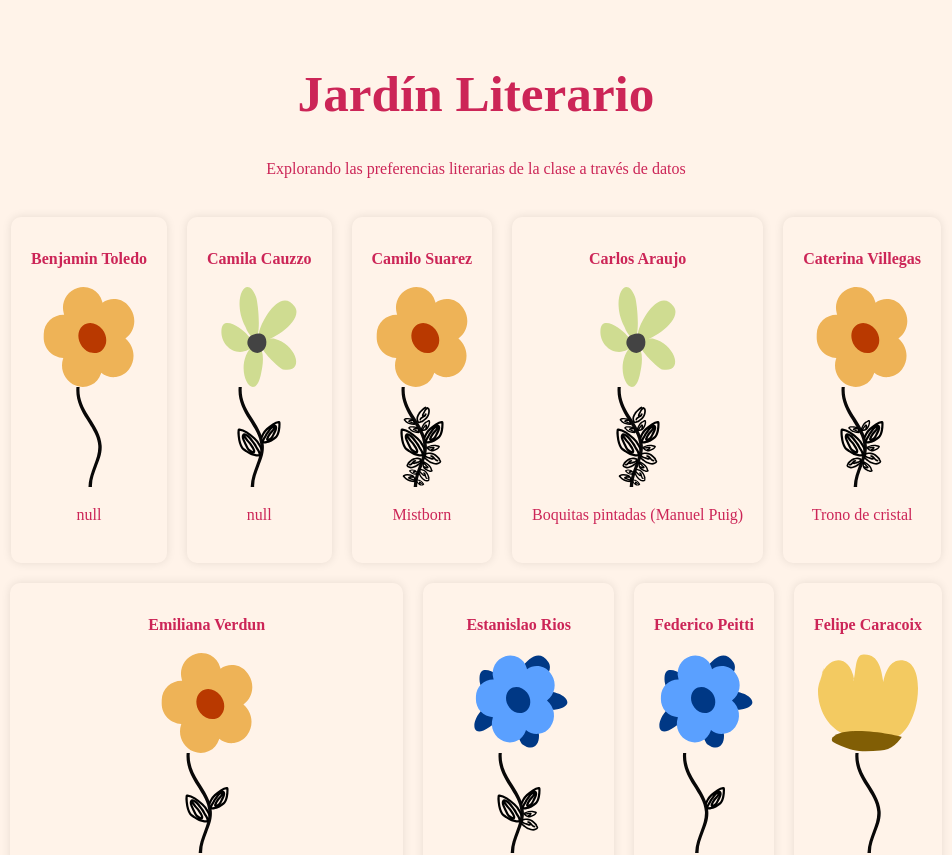
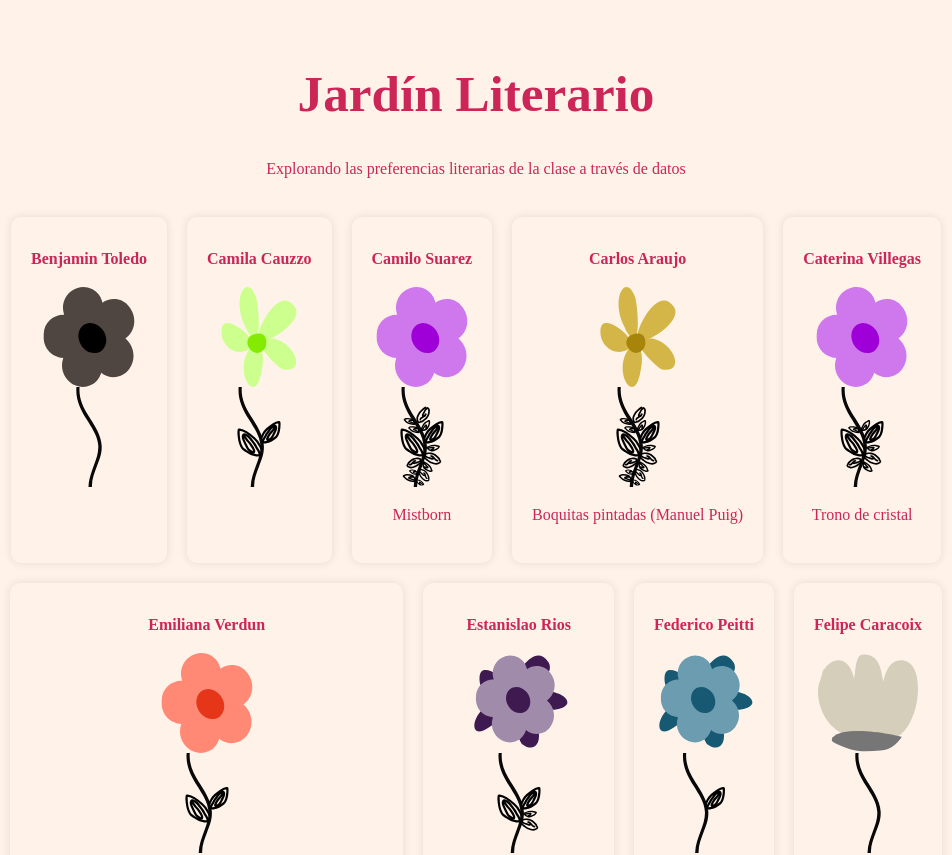
Before and after one commit to valenvv/dataviz-creativa, a Svelte app: page / in a window 1280 px wide. Shown: the top 855 px of the page, without its empty margins (164-1116 px from the left). Built offline with nearby package versions, Linux system fonts and the light colour scheme.

Commit message:
Flores x color final, modificaciones csv, null de libro fav

```diff
--- a/src/App.svelte
+++ b/src/App.svelte
@@ -10,9 +10,9 @@
       "Filosofía", "Realismo mágico", "Ficción", "Biografías", "Non Fiction"
     ])
     .range([
-      "#000000", "#83EA00", "#9F00D7", "#A7850B", "#E53619", "#3F1A51", "#175873",
-      "#767676", "#004DB6", "#B16262", "#6B2B07", "#00B554", "#FF5569",
-      "#FECE2E", "#FD6E2A", "#17FAC3", "#9D2229", "#6ED6FD"
+      ["#000000","#4F4641"], ["#83EA00","#CDFF8E"],["#9F00D7","#CF78ED"], ["#A7850B","#D4B648"], ["#E53619","#FF8975"], ["#3F1A51","#A08CAA"], ["#175873","#6B9CB0"],
+      ["#767676","#D4CEBA"], ["#004DB6","#5BA1FF"], ["#B16262","#E19C9C"], ["#6B2B07","#BD7F5B"], ["#00B554","#00FF77"], ["#FF586C","#F8C3C1"],
+      ["#FECE2E","#FFE695"], ["#FD6E2A","FFAB84"], ["#FF0099","#FF97D5"], ["#9D2229","#DC7B80"], ["#6ED6FD","#C5EFFF"]
     ])
 
   /* SVGs de tallos */
@@ -56,6 +56,10 @@
   })
 
   // Función para cambiar el color del SVG
+  function cambiarColor(genero) {
+    return colorGenero(genero);
+  }
+
 
 </script>
 
@@ -73,19 +77,71 @@
       <div class="elemento">
         <p class="nombre">{item.Nombre}</p>
         {#if obtenerSVGFlor(item.Motivacion)}
-          <object data="{obtenerSVGFlor(item.Motivacion, item.Genero)}" type="image/svg+xml" width="100" height="100" aria-label="Flor SVG">
-            <img src="{obtenerSVGFlor(item.Motivacion, item.Genero)}" alt="SVG Flor" />
-          </object>
+          {#if item.Motivacion == "Aprendizaje"}
+            <svg width="100" height="100" viewBox="0 0 401 533" fill="none" xmlns="http://www.w3.org/2000/svg">
+              <path fill-rule="evenodd" clip-rule="evenodd" d="M135.191 229.658C136.234 233.067 133.058 221.723 128.048 212.16C50.8299 64.722 134.755 -81.2672 184.842 52.9842C199.168 91.3813 225.011 388.457 135.191 229.658Z" fill="{cambiarColor(item.Genero)[1]} "/>
+              <path fill-rule="evenodd" clip-rule="evenodd" d="M199.998 250.225C198.541 251.901 199.667 247.388 199.681 247.302C211.465 178.738 317.076 -3.46544 391.499 105.107C455.641 198.67 140.567 366.373 199.681 247.302" fill="{cambiarColor(item.Genero)[1]} "/>
+              <path fill-rule="evenodd" clip-rule="evenodd" d="M216.944 278.736C205.96 282.74 268.526 272.323 282.648 275.934C400.585 306.101 450.9 461.163 328.042 439.379C313.851 436.863 127.593 275.711 251.839 274.574" fill="{cambiarColor(item.Genero)[1]} "/>
+              <path fill-rule="evenodd" clip-rule="evenodd" d="M208.872 294.806C195.919 294.311 213.607 332.992 215.354 338.835C228.055 381.304 218.851 429.029 209.321 471.161C170.906 640.991 47.0816 416.924 174.816 303.853C183.484 296.177 198.877 290.433 205.623 281.651" fill="{cambiarColor(item.Genero)[1]} "/>
+              <path fill-rule="evenodd" clip-rule="evenodd" d="M176.209 309.246C170.225 296.618 155.952 328.744 143.698 335.043C71.3671 372.239 -5.67217 309.558 0.329596 229.294C6.63659 144.953 115.59 226.281 139.099 255.643C149.708 268.89 163.688 280.096 175.972 291.785C177.965 293.68 191.614 308.315 189.135 308.821" fill="{cambiarColor(item.Genero)[1]} "/>
+              <path fill-rule="evenodd" clip-rule="evenodd" d="M153.629 262.603C147.584 266.936 129.993 290.328 143.864 317.146C177.272 381.751 253.263 346.556 237.837 279.028C226.843 230.903 169.333 250.043 153.629 262.603Z" fill="{cambiarColor(item.Genero)[0]}"/>
+            </svg>
+          {/if}
+          {#if item.Motivacion == "Entretenimiento"}
+            <svg width="100" height="100" viewBox="0 0 417 460" fill="none" xmlns="http://www.w3.org/2000/svg">
+              <path fill-rule="evenodd" clip-rule="evenodd" d="M92.2464 120.469C78.3641 70.9254 106.421 19.3339 155.552 4.05512C178.718 -3.15174 203.819 -0.673542 225.131 10.9172C246.447 22.5048 262.168 42.226 268.711 65.5894C269.884 69.7757 270.58 72.2744 270.58 72.2744C270.58 72.2744 270.58 72.2744 270.585 72.2744C290.177 57.8575 314.865 52.1974 338.779 56.6382C362.694 61.0838 383.7 75.2334 396.804 95.728C398.246 97.9832 399.692 100.242 401.133 102.497C429.59 147.003 418.635 205.956 376.088 237.268C417.594 271.838 425.51 332.531 394.255 376.595C394.084 376.832 393.918 377.071 393.749 377.31C379.468 397.441 357.436 410.7 332.962 413.89C308.489 417.081 283.792 409.914 264.827 394.118C264.827 394.118 264.297 395.763 263.378 398.616C255.92 421.721 239.257 440.724 217.32 451.135C195.39 461.545 170.13 462.44 147.515 453.609C98.5677 434.495 72.9712 380.569 89.1087 330.561C90.0276 327.709 90.559 326.063 90.559 326.063C39.3518 324.14 -0.900367 281.593 0.0153173 230.357C0.100718 225.556 0.186119 220.737 0.274682 215.936C0.708012 191.639 10.8976 168.538 28.5502 151.838C46.2012 135.137 69.8335 126.243 94.1173 127.154C94.1173 127.154 93.4167 124.655 92.2464 120.469Z" fill="{cambiarColor(item.Genero)[1]}" />
+              <path fill-rule="evenodd" clip-rule="evenodd" d="M179.649 178.454C205.426 156.74 246.102 164.453 270.435 195.664C294.763 226.875 293.593 269.842 267.816 291.556C242.042 313.269 201.365 305.556 177.033 274.345C152.705 243.134 153.876 200.167 179.649 178.454Z" fill="{cambiarColor(item.Genero)[0]}"/>
+            </svg>
+          {/if}
+          {#if item.Motivacion == "Ambas"}
+            <svg width="100" height="100" viewBox="0 0 529 502" fill="none" xmlns="http://www.w3.org/2000/svg">
+              <path fill-rule="evenodd" clip-rule="evenodd" d="M295.266 203.929C291.721 204.313 303.46 203.322 313.793 200.194C473.098 152.002 600.754 261.821 459.491 285.838C419.088 292.707 122.438 262.368 295.266 203.929Z" fill="{cambiarColor(item.Genero)[0]}"/>
+              <path fill-rule="evenodd" clip-rule="evenodd" d="M227.99 178.864C226.533 180.541 227.659 176.027 227.673 175.942C239.457 107.378 345.068 -74.826 419.491 33.7467C483.633 127.309 168.559 295.013 227.673 175.942" fill="{cambiarColor(item.Genero)[0]}"/>
+              <path fill-rule="evenodd" clip-rule="evenodd" d="M250.106 275.862C238.468 274.757 299.436 292.245 310.636 301.576C404.153 379.51 382.927 541.143 281.362 468.663C269.631 460.291 170.732 234.722 283.403 287.104" fill="{cambiarColor(item.Genero)[0]}"/>
+              <path fill-rule="evenodd" clip-rule="evenodd" d="M226.896 247.098C217.645 238.02 204.714 278.54 202.078 284.039C182.909 324.008 143.997 353.132 108.605 377.898C-34.055 477.729 25.035 228.636 195.61 230.886C207.188 231.036 222.442 237.14 233.341 235.179" fill="{cambiarColor(item.Genero)[0]}"/>
+              <path fill-rule="evenodd" clip-rule="evenodd" d="M231.675 193.278C225.691 180.649 211.418 212.776 199.164 219.075C126.833 256.27 49.7939 193.589 55.7957 113.325C62.1027 28.9842 171.056 110.313 194.565 139.675C205.174 152.921 219.154 164.128 231.438 175.816C233.431 177.711 247.08 192.346 244.601 192.852" fill="{cambiarColor(item.Genero)[0]}"/>
+              <path fill-rule="evenodd" clip-rule="evenodd" d="M128.684 120.469C114.802 70.9254 142.859 19.3339 191.99 4.05512C215.155 -3.15174 240.257 -0.673542 261.569 10.9172C282.885 22.5048 298.606 42.226 305.149 65.5894C306.322 69.7757 307.018 72.2744 307.018 72.2744C307.018 72.2744 307.018 72.2744 307.023 72.2744C326.614 57.8575 351.303 52.1974 375.217 56.6382C399.132 61.0838 420.138 75.2334 433.242 95.728C434.684 97.9832 436.13 100.242 437.57 102.497C466.028 147.003 455.073 205.956 412.526 237.268C454.032 271.838 461.948 332.531 430.692 376.595C430.522 376.832 430.356 377.071 430.186 377.31C415.905 397.441 393.874 410.7 369.4 413.89C344.926 417.081 320.23 409.914 301.265 394.118C301.265 394.118 300.735 395.763 299.816 398.616C292.358 421.721 275.695 440.724 253.758 451.135C231.828 461.545 206.568 462.44 183.953 453.609C135.005 434.495 109.409 380.569 125.546 330.561C126.465 327.709 126.997 326.063 126.997 326.063C75.7895 324.14 35.5374 281.593 36.4531 230.357C36.5385 225.556 36.6239 220.737 36.7124 215.936C37.1458 191.639 47.3353 168.538 64.9879 151.838C82.639 135.137 106.271 126.243 130.555 127.154C130.555 127.154 129.854 124.655 128.684 120.469Z" fill="{cambiarColor(item.Genero)[1]}"/>
+              <path fill-rule="evenodd" clip-rule="evenodd" d="M216.087 178.454C241.863 156.74 282.539 164.453 306.872 195.664C331.2 226.875 330.03 269.842 304.253 291.556C278.48 313.269 237.802 305.556 213.471 274.345C189.143 243.134 190.313 200.167 216.087 178.454Z" fill="{cambiarColor(item.Genero)[0]}"/>
+            </svg>
+          {/if}
+          {#if item.Motivacion == "Ninguno"}
+            <svg width="100" height="100" viewBox="0 0 404 392" fill="none" xmlns="http://www.w3.org/2000/svg">
+              <path fill-rule="evenodd" clip-rule="evenodd" d="M23.9795 55.4058C25.3517 46.6744 0.226326 120.559 0.00789924 145.761C-0.648964 221.088 39.7252 290.564 96.915 317.959C188.607 361.878 228.08 346.872 275.769 345.163C332.164 343.142 370.905 294.738 392.53 220.832C411.762 155.095 414.03 31.4452 341.249 23.2216C295.288 18.0255 272.041 64.7018 263.901 110.723C263.553 112.686 264.221 112.694 263.901 110.723C255.909 62.046 246.792 -7.0756 177.885 0.589641C150.17 3.67567 152.443 72.3354 145.186 97.5868C141.957 108.816 147.188 109.119 145.186 97.5868C125.663 -14.7092 20.9041 6.25869 5.49706 116.489" fill="{cambiarColor(item.Genero)[1]}"/>
+              <mask id="mask0_50_52" style="mask-type:luminance" maskUnits="userSpaceOnUse" x="54" y="309" width="297" height="83">
+              <path d="M54 309.003H350.359V391.595H54V309.003Z" fill="white"/>
+              </mask>
+              <g mask="url(#mask0_50_52)">
+              <mask id="mask1_50_52" style="mask-type:luminance" maskUnits="userSpaceOnUse" x="-24" y="42" width="405" height="350">
+              <path fill-rule="evenodd" clip-rule="evenodd" d="M0.802382 98.0106C2.17354 89.2807 -22.9311 163.152 -23.1493 188.35C-23.8057 263.664 16.5351 333.128 73.6776 360.518C165.294 404.43 204.734 389.426 252.383 387.718C308.732 385.697 347.44 337.302 369.048 263.408C388.263 197.683 390.53 74.0541 317.81 65.8319C271.886 60.6367 248.659 107.305 240.525 153.319C240.177 155.281 240.845 155.289 240.525 153.319C232.54 104.65 223.431 35.54 154.58 43.2039C126.889 46.2894 129.16 114.937 121.908 140.184C118.682 151.411 123.909 151.715 121.908 140.184C102.402 27.9077 -2.27046 48.872 -17.6647 159.083" fill="white"/>
+              </mask>
+              <g mask="url(#mask1_50_52)">
+              <path fill-rule="evenodd" clip-rule="evenodd" d="M54.3169 343.202C87.2151 275.4 342.955 328.524 347.274 336.968C382.081 405.043 75.8916 442.201 54.3169 343.202Z" fill="{cambiarColor(item.Genero)[0]}"/>
+              </g>
+              </g>
+            </svg>
+          {/if}
         {/if}
         <object data="{obtenerSVG(item.Horas)}" type="image/svg+xml" width="70" height="100" aria-label="Tallo SVG">
           <img src="public/images/default.svg" alt="SVG Tallo" />
         </object>
-        <p class="libro">{item.LibroFav}</p>
+        {#if item.LibroFav != null }
+          <p class="libro">{item.LibroFav}</p>
+        {:else}
+          <p></p>
+        {/if}
       </div>
     {/each}
   </div>
 </main>
+<!--
+Código original del svg flor
+{#if obtenerSVGFlor(item.Motivacion)}
+  <object data="{obtenerSVGFlor(item.Motivacion, item.Genero)}" type="image/svg+xml" width="100" height="100" aria-label="Flor SVG">
+    <img src="{obtenerSVGFlor(item.Motivacion, item.Genero)}" alt="SVG Flor" />
+  </object>
+{/if}
 
+-->
 <style>
   /* Estilos */
   .container {
```
Also changed, not shown: public/data/clase.csv.
